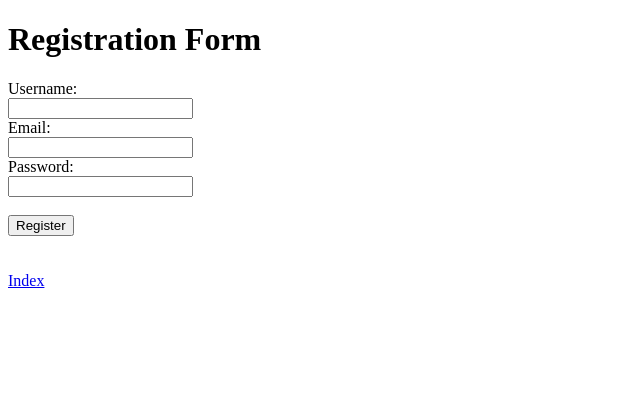
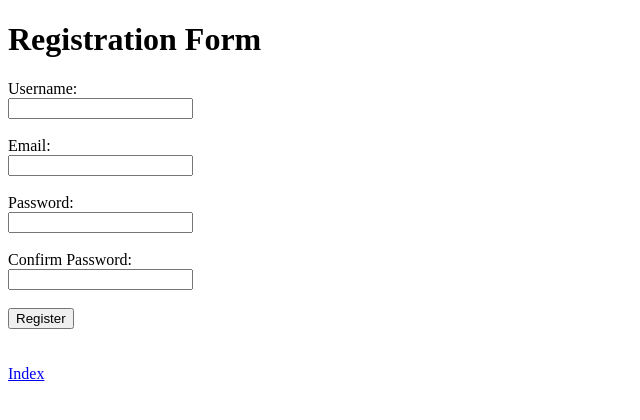
Before and after one commit to schwartzoscar/Capstone, a Flask app: page /register in a window 1280 px wide. Shown: the top 420 px of the page, without its empty margins (0-640 px from the left). Run offline with Flask 2, Linux system fonts and the light colour scheme.

Commit message:
SCRUM-3 password confirmations

```diff
--- a/backend/app.py
+++ b/backend/app.py
@@ -23,7 +23,7 @@ users_collection = db['users']
 @app.route('/')
 def index():
     accounts = list(users_collection.find({}, {'_id': 0}))
-    return render_template('index.html',accounts=accounts)
+    return render_template('index.html', accounts=accounts)
 
 #Home app route
 @app.route('/home')
@@ -41,6 +41,10 @@ def register():
         username = request.form.get('username')
         email = request.form.get('email')
         password = request.form.get('password')
+        confirm_password = request.form.get('confirm_password')
+
+        if password != confirm_password:
+            return render_template('register.html', message='Passwords do not match')
 
         last_user = users_collection.find_one({}, sort=[('_id', pymongo.DESCENDING)])
         if last_user:
@@ -50,10 +54,9 @@ def register():
 
         users_collection.insert_one({'user_id': user_id, 'username': username, 'email': email, 'password': password})
         accounts = list(users_collection.find({}, {'_id': 0}))
-        return render_template('register.html', accounts=accounts)
+        return render_template('index.html', accounts=accounts)
     elif request.method == 'GET':
-        return render_template('register.html')
-
+        return render_template('register.html', message='')
 
 @app.route('/login', methods=['POST','GET'])
 def login():
--- a/backend/templates/register.html
+++ b/backend/templates/register.html
@@ -5,13 +5,18 @@
 </head>
 <body>
     <h1>Registration Form</h1>
+    {% if message %}
+        <p>{{ message }}</p>
+    {% endif %}
     <form action="/register" method="post">
         <label for="username">Username:</label><br>
-        <input type="text" id="username" name="username"><br>
+        <input type="text" id="username" name="username" required><br><br>
         <label for="email">Email:</label><br>
-        <input type="text" id="email" name="email"><br>
+        <input type="text" id="email" name="email" required><br><br>
         <label for="password">Password:</label><br>
-        <input type="password" id="password" name="password"><br><br>
+        <input type="password" id="password" name="password" required><br><br>
+        <label for="confirm_password">Confirm Password:</label><br>
+        <input type="password" id="confirm_password" name ="confirm_password" required><br><br>
         <input type="submit" value="Register">
     </form>
     <br></br>
```
